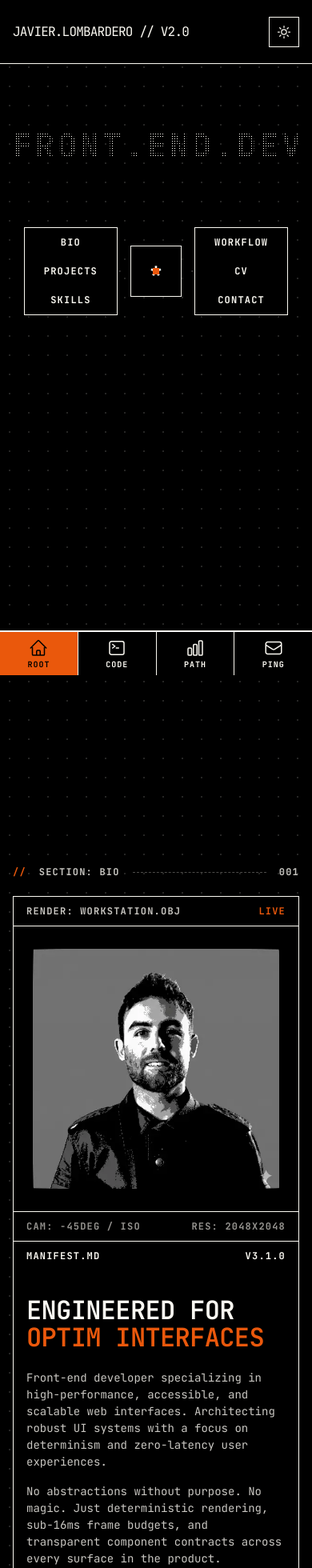
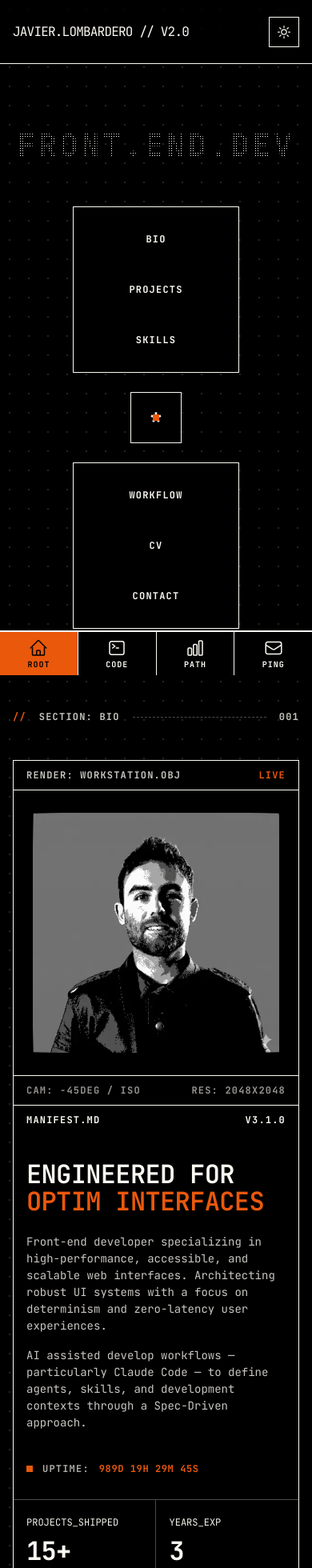
Before and after one commit to Javi-octubremilnovecientos/PERSONAL-WEB, a React (Vite) app: page / in a window 390 px wide. Shown: the top 1960 px of the page at 80% size. Built offline with nearby package versions, Linux system fonts and the light colour scheme.

Commit message:
second commit

```diff
--- a/index.html
+++ b/index.html
@@ -3,7 +3,7 @@
   <head>
     <meta charset="UTF-8" />
     <meta name="viewport" content="width=device-width, initial-scale=1.0" />
-    <title>My Google AI Studio App</title>
+    <title>Javier.Lombardero.F.E.</title>
   </head>
   <body>
     <div id="root"></div>
--- a/src/components/Bio.tsx
+++ b/src/components/Bio.tsx
@@ -1,17 +1,35 @@
-import React from 'react'
-import SectionHeader from './SectionHeader'
-import portrait from '../assets/portrait.webp'
+import React, { useEffect, useState } from "react";
+import SectionHeader from "./SectionHeader";
+import portrait from "../assets/portrait.webp";
 
 export const Bio = () => {
   const metrics = [
-    { label: 'PROJECTS_SHIPPED', value: '15+' },
-    { label: 'YEARS_EXP', value: '3' },
-    { label: 'COMPONENTS_BUILT', value: '1.2K' },
-    { label: 'AVG_LCP', value: '0.9s' },
-  ]
+    { label: "PROJECTS_SHIPPED", value: "15+" },
+    { label: "YEARS_EXP", value: "3" },
+    { label: "COMPONENTS_BUILT", value: "1.2K" },
+    { label: "AVG_LCP", value: "0.9s" },
+  ];
+
+  const calculateUptime = () => {
+    const start = new Date("2023-09-01T00:00:00").getTime();
+    const diff = Date.now() - start;
+    const days = Math.floor(diff / (1000 * 60 * 60 * 24));
+    const hours = Math.floor((diff / (1000 * 60 * 60)) % 24);
+    const minutes = Math.floor((diff / (1000 * 60)) % 60);
+    const seconds = Math.floor((diff / 1000) % 60);
+    const pad = (n: number) => n.toString().padStart(2, "0");
+    return `${days}d ${pad(hours)}h ${pad(minutes)}m ${pad(seconds)}s`;
+  };
+
+  const [uptime, setUptime] = useState(calculateUptime);
+
+  useEffect(() => {
+    const id = setInterval(() => setUptime(calculateUptime()), 1000);
+    return () => clearInterval(id);
+  }, []);
 
   return (
-    <section className="space-y-6">
+    <section className="space-y-12">
       <SectionHeader id="001" title="BIO" />
 
       <div className="brutalist-border grid grid-cols-1 lg:grid-cols-2 bg-terminal-black dark:bg-surface-bright gap-px">
@@ -23,7 +41,7 @@ export const Bio = () => {
           </div>
 
           <div className="aspect-square w-full flex items-center justify-center p-6 md:p-10">
-             <img src={portrait} alt="Javier Lombardero" />
+            <img src={portrait} alt="Javier Lombardero" />
           </div>
 
           <div className="flex justify-between items-center px-4 md:px-6 py-3 brutalist-border-t font-label-caps text-terminal-black/60 dark:text-surface-bright/60">
@@ -42,22 +60,33 @@ export const Bio = () => {
           <div className="px-4 md:px-8 py-8 md:py-10 space-y-6 grow">
             <h3 className="font-headline-lg md:font-display-lg-mobile uppercase leading-[1.05]">
               <span>ENGINEERED FOR </span>
-              <span className="text-infrastructure-orange">OPTIM INTERFACES</span>
+              <span className="text-infrastructure-orange">
+                OPTIM INTERFACES
+              </span>
             </h3>
 
             <div className="space-y-4 font-body-md text-terminal-black/80   dark:text-surface-bright/80">
               <p>
-                Front-end developer specializing in high-performance, accessible, and scalable web interfaces. Architecting robust UI systems with a focus on determinism and zero-latency user experiences.
+                Front-end developer specializing in high-performance,
+                accessible, and scalable web interfaces. Architecting robust UI
+                systems with a focus on determinism and zero-latency user
+                experiences.
               </p>
               <p>
-                No abstractions without purpose. No magic. Just deterministic rendering, sub-16ms frame budgets, and transparent component contracts across every surface in the product.
+                AI assisted develop workflows — particularly Claude Code —
+                to define agents, skills, and development contexts through a
+                Spec-Driven approach.
               </p>
             </div>
 
             <div className="border-t border-surface-bright/30 dark:border-terminal-black/30 pt-4 flex items-center gap-3 font-label-caps">
               <span className="w-2 h-2 bg-infrastructure-orange shrink-0"></span>
-              <span className=" text-terminal-black/70  dark:text-surface-bright/70">UPTIME:</span>
-              <span className="text-infrastructure-orange tracking-wider">2190d 04h 05m 25s</span>
+              <span className=" text-terminal-black/70  dark:text-surface-bright/70">
+                UPTIME:
+              </span>
+              <span className="text-infrastructure-orange tracking-wider">
+                {uptime}
+              </span>
             </div>
           </div>
 
@@ -67,8 +96,10 @@ export const Bio = () => {
               <div
                 key={i}
                 className={` bg-paper-off-white dark:bg-terminal-black px-4 md:px-6 py-5 ${
-                  i % 2 === 0 ? 'border-r border-terminal-black dark:border-paper-off-white/30' : ''
-                } ${i < 2 ? 'border-b border-terminal-black dark:border-paper-off-white/30' : ''}`}
+                  i % 2 === 0
+                    ? "border-r border-terminal-black dark:border-paper-off-white/30"
+                    : ""
+                } ${i < 2 ? "border-b border-terminal-black dark:border-paper-off-white/30" : ""}`}
               >
                 <div className="font-code-sm uppercase text-terminal-black/60 dark:text-paper-off-white mb-2">
                   {m.label}
@@ -80,5 +111,5 @@ export const Bio = () => {
         </div>
       </div>
     </section>
-  )
-}
+  );
+};
--- a/src/components/Hero.tsx
+++ b/src/components/Hero.tsx
@@ -2,7 +2,7 @@ import React from 'react';
 
 export default function Hero() {
   return (
-    <section className="text-center space-y-8 h-screen overflow-hidden">
+    <section className="text-center space-y-8 min-h-[70vh] md:min-h-[80vh] overflow-hidden">
       <h2
         className="font-display-lg-mobile md:font-display-lg uppercase tracking-widest relative inline-block mx-auto flex justify-center text-transparent bg-clip-text"
         style={{
@@ -15,13 +15,13 @@ export default function Hero() {
         front.end.dev
       </h2>
 
-      <div className="flex justify-center items-center py-12 relative max-w-2xl mx-auto">
-        <div className="flex justify-between items-center w-full absolute top-1/2 left-0 -translate-y-1/2 z-0 px-12">
+      <div className="flex flex-col md:flex-row justify-center items-center gap-6 md:gap-0 py-6 relative max-w-dvw mx-auto w-full">
+        <div className="hidden sm:flex justify-between items-center w-full absolute top-1/2 left-0 -translate-y-1/2 z-0 px-12">
           <div className="h-px border-t border-dashed border-terminal-black/30 dark:border-surface-bright/30 w-1/3"></div>
           <div className="h-px border-t border-dashed border-terminal-black/30 dark:border-surface-bright/30 w-1/3"></div>
         </div>
 
-        <div className="flex flex-col gap-4 z-10 mr-4 md:mr-12 bg-surface-bright p-2 brutalist-border text-terminal-black dark:text-surface-bright dark:bg-terminal-black">
+        <div className="flex flex-col justify-around w-52 h-52 md:w-48 md:h-48 z-10 md:mr-12 bg-surface-bright p-2 brutalist-border text-terminal-black dark:text-surface-bright dark:bg-terminal-black">
           <div className="px-4 py-1 font-label-caps" style={{cursor:"pointer"}}>BIO</div>
           <div className="px-4 py-1 font-label-caps" style={{cursor:"pointer"}}>PROJECTS</div>
           <div className="px-4 py-1 font-label-caps" style={{cursor:"pointer"}}>SKILLS</div>
@@ -32,7 +32,7 @@ export default function Hero() {
           <span className="text-2xl font-bold text-terminal-black dark:text-surface-bright">*</span>
         </div>
 
-        <div className="flex flex-col gap-4 z-10 ml-4 md:ml-12 bg-surface-bright p-2 brutalist-border text-terminal-black dark:text-surface-bright dark:bg-terminal-black">
+        <div className="flex flex-col justify-around w-52 h-52 md:w-48 md:h-48 z-10 md:ml-12 bg-surface-bright p-2 brutalist-border text-terminal-black dark:text-surface-bright dark:bg-terminal-black">
           <div className="px-4 py-1 font-label-caps" style={{cursor:"pointer"}}>WORKFLOW</div>
           <div className="px-4 py-1 font-label-caps" style={{cursor:"pointer"}}>CV</div>
           <div className="px-4 py-1 font-label-caps" style={{cursor:"pointer"}}>CONTACT</div>
--- a/src/components/Metrics.tsx
+++ b/src/components/Metrics.tsx
@@ -10,12 +10,12 @@ export default function Metrics() {
   ];
 
   return (
-    <section className="space-y-6">
-      <SectionHeader id="002" title="CORE_METRICS" />
+    <section className="space-y-12">
+      <SectionHeader id="003" title="SKILLS" />
 
       <div className="grid grid-cols-2 md:grid-cols-4 gap-px bg-terminal-black dark:bg-surface-bright brutalist-border">
         {metrics.map((metric, i) => (
-          <div key={i} className="bg-surface-bright dark:bg-terminal-black p-4 flex flex-col gap-2 relative group hover:bg-terminal-black/5 dark:hover:bg-surface-bright/10 transition-colors">
+          <div key={i} className="bg-surface-bright dark:bg-terminal-black p-4 flex flex-col gap-2 relative">
             <div className="font-code-sm uppercase text-terminal-black/80 dark:text-surface-bright/80 flex justify-between">
               <span>{metric.title}</span>
               <div className="w-1.5 h-1.5 bg-infrastructure-orange mt-1"></div>
--- a/src/components/Navbar.tsx
+++ b/src/components/Navbar.tsx
@@ -8,7 +8,7 @@ export default function Navbar() {
   const mode = useSelector((state: RootState) => state.theme.mode);
 
   return (
-    <header className="fixed top-0 left-0 w-full z-50 grid grid-cols-2 sm:grid-cols-3 items-center px-4 md:px-12 h-20 bg-surface-bright/80 dark:bg-terminal-black/80 backdrop-blur-sm brutalist-border-b">
+    <header className="fixed top-0 left-0 w-full z-50 grid grid-cols-2 sm:grid-cols-3 items-center px-4 md:px-12 h-20 bg-surface-bright/80 dark:bg-terminal-black/80  brutalist-border-b">
       <div className="hidden sm:block"></div>
       <div className="flex items-center justify-start sm:justify-center gap-2">
         <CommandLineIcon className="hidden lg:block w-6 h-6 text-terminal-black dark:text-surface-bright" />
--- a/src/index.css
+++ b/src/index.css
@@ -65,10 +65,10 @@
   font-weight: 700;
 }
 @utility font-display-lg-mobile {
-  font-size: 40px;
+  font-size: 38.2px;
   line-height: 1.1;
-  letter-spacing: -0.04em;
-  font-weight: 700;
+  letter-spacing: -0.02em;
+  font-weight: 600;
 }
 @utility font-headline-sm {
   font-size: 19px;
```
Also changed, not shown: src/components/Contact.tsx (+16 -1 lines), src/components/Experience.tsx (+13 -13 lines), src/components/Projects.tsx (+38 -20 lines), src/assets/each-tech.webp (added), src/assets/wage_vantage.webp (added).
